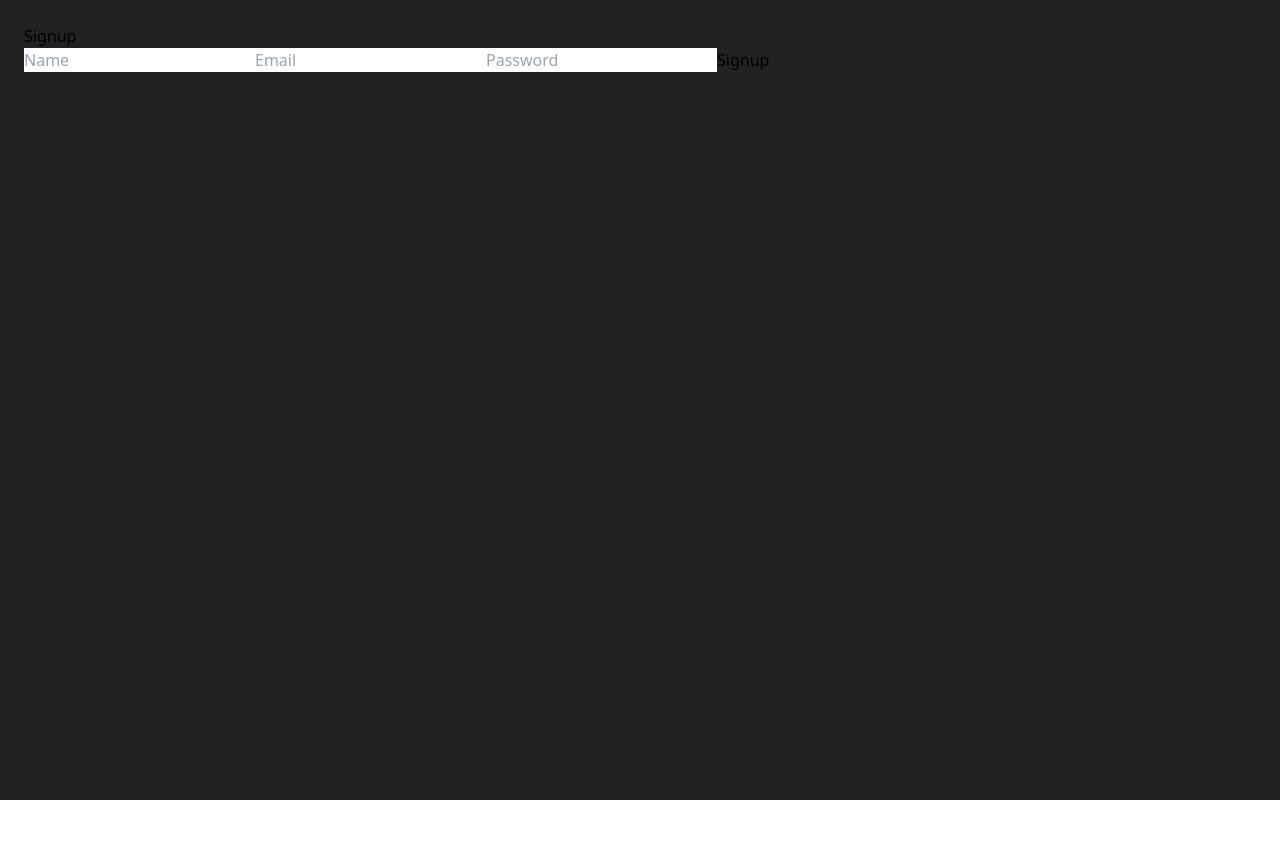
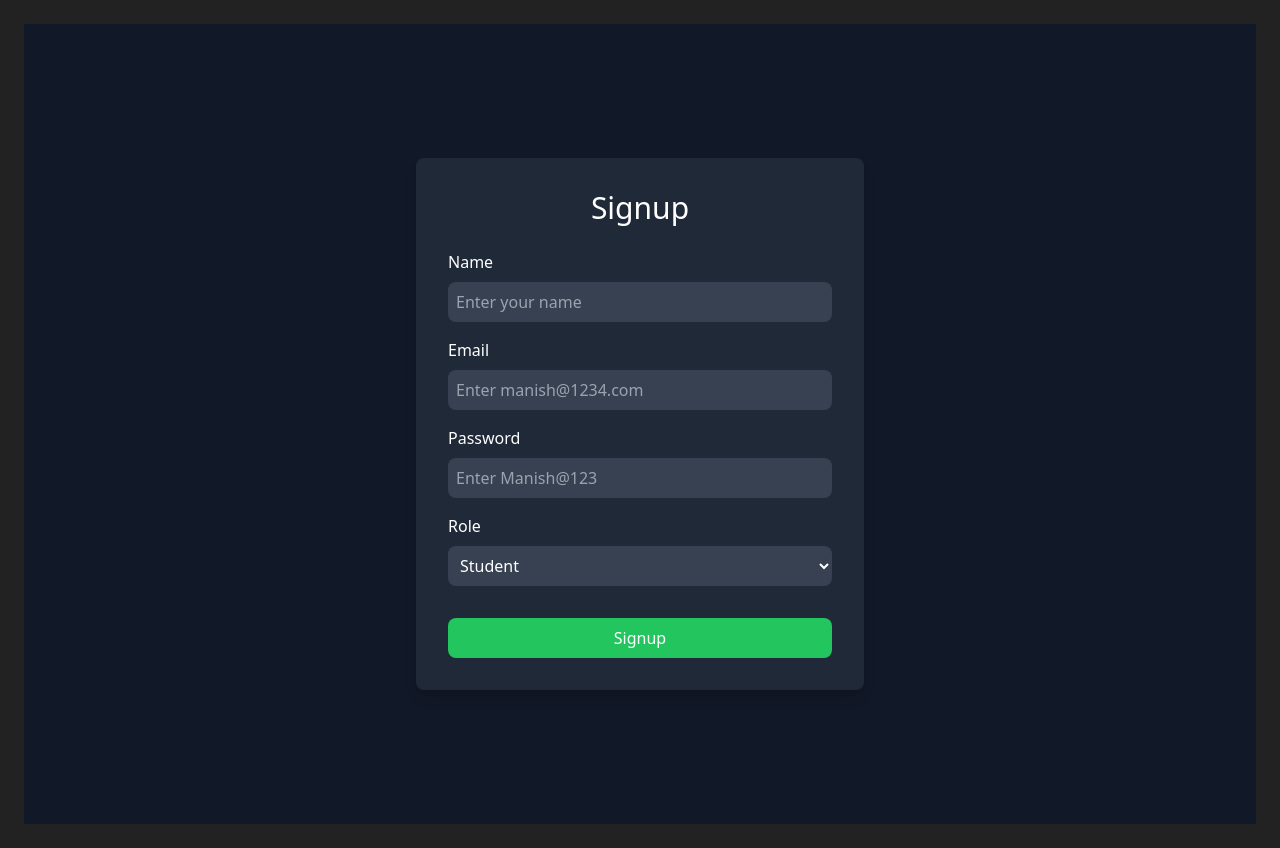
Before and after one commit to Makkohli/TNP_portal, a React (Create React App) app in the folder client_side/: page /signup in a window 1280 px wide. Before the commit the page ends 800 px from the top, so only its background shows below. Built offline with nearby package versions, Linux system fonts and the light colour scheme.

Commit message:
added signup page

```diff
--- a/client_side/src/auth/login.js
+++ b/client_side/src/auth/login.js
@@ -2,22 +2,24 @@ import React, { useState } from 'react';
 import { useNavigate } from 'react-router-dom';
 
 const Login = ({ onLogin }) => { // Accept onLogin as a prop
+
   const [formData, setFormData] = useState({
     email: '',
     password: '',
     role: 'student', // Default role is 'student'
   });
   const navigate = useNavigate();
-
+  const [error, setError] = useState('');
   const handleChange = (e) => {
     setFormData({ ...formData, [e.target.name]: e.target.value });
   };
 
   const handleSubmit = async (e) => {
     e.preventDefault();
+    setError('');
     try {
       // Send the login data in the specified format
-      const response = await fetch('http://localhost:3000/api/v1/auth/login', {
+      const response = await fetch(`${process.env.REACT_APP_API_URL}/api/v1/auth/login`, {
         method: 'POST',
         headers: {
           'Content-Type': 'application/json',
@@ -31,7 +33,7 @@ const Login = ({ onLogin }) => { // Accept onLogin as a prop
 
       if (response.ok) {
         const data = await response.json();
-        const { role, token,_id } = data; // Destructure role and token from response
+        const { role, token, _id } = data; // Destructure role and token from response
 
         // Store the role and token in localStorage
         localStorage.setItem('role', role);
@@ -42,8 +44,6 @@ const Login = ({ onLogin }) => { // Accept onLogin as a prop
         onLogin(); // Update the authentication state in App component
 
         // Redirect based on the role received from API
-
-
         if (role === 'admin') {
           navigate('/dashboard'); // Redirect to Admin Dashboard
         } else {
@@ -52,18 +52,28 @@ const Login = ({ onLogin }) => { // Accept onLogin as a prop
       } else {
         const errorData = await response.json();
         console.error('Login failed:', errorData.message);
+        setError(errorData.message);
       }
     } catch (error) {
       console.error('An error occurred:', error);
+      setError(error.toString());
     }
   };
 
+  const handleSignupRedirect = () => {
+    navigate('/signup'); // Redirect to the signup page
+  };
 
   return (
     <div className='h-screen flex items-center justify-center bg-gray-900'>
       <div className='w-full max-w-md p-8 bg-gray-800 rounded-lg shadow-lg'>
         <h2 className='text-3xl text-white mb-6 text-center'>Login</h2>
         <p className='text-white text-center'>Enter the values from the placeholder, valid for both student and admin</p>
+
+         {/* Display error message if exists */}
+
+         {error && <p className="text-red-500 text-center mb-1">{error}</p>}
+
         <form onSubmit={handleSubmit}>
           {/* Email */}
           <div className='mb-4'>
@@ -114,6 +124,15 @@ const Login = ({ onLogin }) => { // Accept onLogin as a prop
           >
             Login
           </button>
+
+          {/* Sign Up Button */}
+          <button
+            type='button'
+            onClick={handleSignupRedirect}
+            className='w-full p-2 mt-4 bg-blue-500 text-white rounded-lg hover:bg-blue-600'
+          >
+            Sign Up
+          </button>
         </form>
       </div>
     </div>
--- a/client_side/src/auth/signup.js
+++ b/client_side/src/auth/signup.js
@@ -6,16 +6,19 @@ const Signup = () => {
     name: '',
     email: '',
     password: '',
+    role: 'student', // Default role is 'student'
   });
+  const [message, setMessage] = useState('');
   const navigate = useNavigate();
 
   const handleChange = (e) => {
     setFormData({ ...formData, [e.target.name]: e.target.value });
   };
+  console.log(formData);
 
   const handleSubmit = async (e) => {
     e.preventDefault();
-    const response = await fetch('/api/v1/signup', {
+    const response = await fetch(`${process.env.REACT_APP_API_URL}/api/v1/auth/signup`, {
       method: 'POST',
       headers: {
         'Content-Type': 'application/json',
@@ -23,44 +26,91 @@ const Signup = () => {
       body: JSON.stringify(formData),
     });
     if (response.ok) {
-      // Redirect to login after successful signup
+      // Show success message
+      setMessage('Signup successful! Redirecting to login...');
+
+      // Redirect to login after a short delay
+      setTimeout(() => {
         navigate('/login');
+      }, 2000); // 2 seconds delay
     } else {
-      // Handle errors (optional)
-      console.error('Signup failed');
+      const errorData = await response.json();
+      console.error('Signup failed:', errorData.message);
+      setMessage('Signup failed: ' + errorData.message);  // Show error message
     }
   };
 
   return (
-    <div className="signup-container">
-      <h2>Signup</h2>
+    <div className='h-screen flex items-center justify-center bg-gray-900'>
+      <div className='w-full max-w-md p-8 bg-gray-800 rounded-lg shadow-lg'>
+        <h2 className='text-3xl text-white mb-6 text-center'>Signup</h2>
+        {message && <p className='text-green-500 text-center mb-4'>{message}</p>}
         <form onSubmit={handleSubmit}>
+          {/* Name */}
+          <div className='mb-4'>
+            <label className='block text-white mb-2'>Name</label>
             <input
-          type="text"
-          name="name"
-          placeholder="Name"
+              type='text'
+              name='name'
+              placeholder='Enter your name'
               value={formData.name}
               onChange={handleChange}
               required
+              className='w-full p-2 rounded-lg bg-gray-700 text-white'
             />
+          </div>
+
+          {/* Email */}
+          <div className='mb-4'>
+            <label className='block text-white mb-2'>Email</label>
             <input
-          type="email"
-          name="email"
-          placeholder="Email"
+              type='email'
+              name='email'
+              placeholder='Enter manish@1234.com'
               value={formData.email}
               onChange={handleChange}
               required
+              className='w-full p-2 rounded-lg bg-gray-700 text-white'
             />
+          </div>
+
+          {/* Password */}
+          <div className='mb-4'>
+            <label className='block text-white mb-2'>Password</label>
             <input
-          type="password"
-          name="password"
-          placeholder="Password"
+              type='password'
+              name='password'
+              placeholder='Enter Manish@123'
               value={formData.password}
               onChange={handleChange}
               required
+              className='w-full p-2 rounded-lg bg-gray-700 text-white'
             />
-        <button type="submit">Signup</button>
+          </div>
+
+          {/* Role */}
+          <div className='mb-4'>
+            <label className='block text-white mb-2'>Role</label>
+            <select
+              name='role'
+              value={formData.role}
+              onChange={handleChange}
+              className='w-full p-2 rounded-lg bg-gray-700 text-white'
+            >
+              <option value='student'>Student</option>
+              <option value='admin'>Admin</option>
+            </select>
+          </div>
+
+          {/* Submit Button */}
+          <button
+            type='submit'
+            className='w-full p-2 mt-4 bg-green-500 text-white rounded-lg hover:bg-green-600'
+          >
+            Signup
+          </button>
         </form>
+      </div>
     </div>
   );
 };
--- a/client_side/src/pages/Companies.js
+++ b/client_side/src/pages/Companies.js
@@ -8,7 +8,7 @@ const Companies = () => {
     const fetchCompanyData = async () => {
       try {
         const token = localStorage.getItem('token'); // Retrieve the token
-        const response = await fetch('http://localhost:3000/api/v1/company/list', {
+        const response = await fetch(`${process.env.REACT_APP_API_URL}/api/v1/company/list`, {
           method: 'GET',
           headers: {
             'Content-Type': 'application/json',
--- a/client_side/src/pages/CompanyDetails.js
+++ b/client_side/src/pages/CompanyDetails.js
@@ -17,7 +17,7 @@ const CompanyDetails = () => {
     const fetchCompanyDetails = async () => {
       try {
         const token = localStorage.getItem('token'); // Retrieve the token
-        const response = await fetch(`http://localhost:3000/api/v1/company/${id}`, {
+        const response = await fetch(`${process.env.REACT_APP_API_URL}/api/v1/company/${id}`, {
           method: 'GET',
           headers: {
             'Content-Type': 'application/json',
--- a/client_side/src/pages/EditProfile.js
+++ b/client_side/src/pages/EditProfile.js
@@ -51,7 +51,7 @@ const EditProfile = () => {
   const handleSubmit = async (e) => {
     e.preventDefault();
     try {
-      const response = await fetch(`http://localhost:3000/api/v1/editProf/edit-profile/${studentId}`, {
+      const response = await fetch(`${process.env.REACT_APP_API_URL}/api/v1/editProf/edit-profile/${studentId}`, {
         method: 'PUT', // Change to 'POST' if your API requires it
         headers: {
           'Content-Type': 'application/json',
--- a/client_side/src/pages/Schedule.js
+++ b/client_side/src/pages/Schedule.js
@@ -21,7 +21,7 @@ const Schedule = () => {
         const token = localStorage.getItem('token'); // Retrieve the token
         // API call to create a new event
         const response = await axios.post(
-          'http://localhost:3000/api/v1/notices/create',
+          `${process.env.REACT_APP_API_URL}/api/v1/notices/create`,
           newEvent,
           {
             headers: {
--- a/client_side/src/pages/Students.js
+++ b/client_side/src/pages/Students.js
@@ -15,7 +15,7 @@ const Students = () => {
     const fetchNotices = async () => {
       try {
         const token = localStorage.getItem('token'); // Retrieve the token const token = localStorage.getItem('token'); // Retrieve the token
-        const response = await fetch('http://localhost:3000/api/v1/notices/list', {
+        const response = await fetch(`${process.env.REACT_APP_API_URL}/api/v1/notices/list`, {
           method: 'GET',
           headers: {
             'Content-Type': 'application/json',
@@ -50,7 +50,7 @@ const Students = () => {
     const fetchCompanies = async () => {
       try {
         const token = localStorage.getItem('token'); // Retrieve the token
-        const response = await fetch('http://localhost:3000/api/v1/company/list', {
+        const response = await fetch(`${process.env.REACT_APP_API_URL}/api/v1/company/list`, {
           method: 'GET',
           headers: {
             'Content-Type': 'application/json',
```
Also changed, not shown: 1 other file (tests, documents, lock files or other folders). Lines whose indentation alone changed are shown as unchanged.
